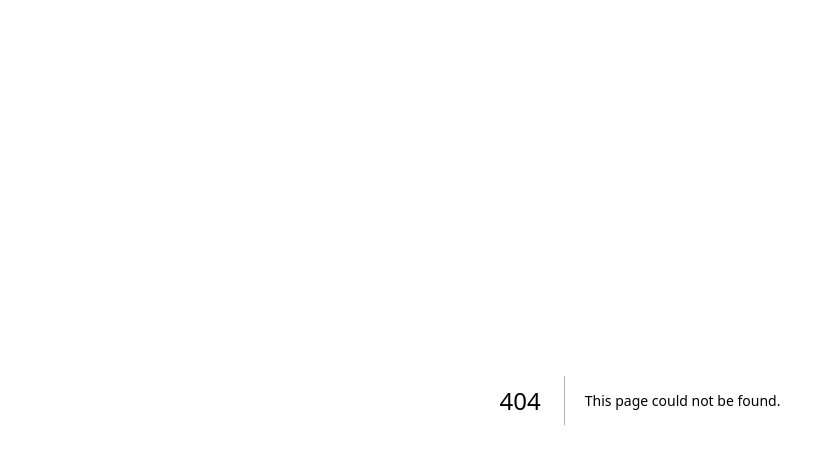
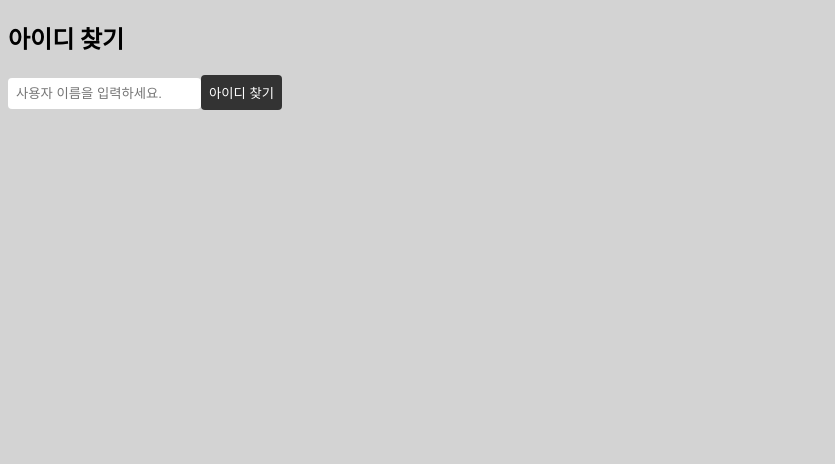
Before and after one commit to NekoNyangYee/login-full-stack, a Next.js app in the folder frontend/: page /auth/missingid in a window 1280 px wide. Before the commit this address had no page. Shown: the top 464 px of the page, without its empty margins (0-835 px from the left). Built offline with nearby package versions, Linux system fonts and the light colour scheme.

Commit message:
아이디 찾기 기능 추가

```diff
--- a/frontend/app/auth/login.page.tsx
+++ b/frontend/app/auth/login.page.tsx
@@ -67,6 +67,7 @@ export default function LoginPage() {
                 </div>
                 <button type="submit">로그인</button>
 
+                <p>아이디를 잊으셨나요? <Link href="/auth/missingid">아이디 찾기</Link></p>
                 <p>비밀번호를 잊으셨나요? <Link href="/auth/forgotpassword">비밀번호 찾기</Link></p>
                 <p>아직 회원이 아니신가요? <Link href="/signup">회원가입</Link></p>
             </form>
--- /dev/null
+++ b/frontend/app/auth/missingid/MissingIdComponent.tsx
@@ -0,0 +1,51 @@
+"use client"
+
+import React, { useState } from "react";
+import axios from "axios";
+import { useRouter } from "next/navigation";
+
+import '../../../public/scss/main.scss'
+
+export const MissingIdComponent = () => {
+    const [userName, setUserName] = useState<string>('');
+    const [message, setMessage] = useState<string>('');
+
+    const router = useRouter();
+
+    const handleFindId = async (event: React.FormEvent<HTMLFormElement>) => {
+        event.preventDefault();
+        try {
+            // 클라이언트 측 코드
+            const response = await axios.post('http://localhost:5000/api/auth/missing-id', { username: userName });
+            alert(`${userName}님의 이메일은 ${response.data.email} 입니다.\n 확인 후 로그인해주세요.`);
+            router.push('/');
+        } catch (error: any) {
+            if (error.response) {
+                // 요청이 이루어졌고 서버가 2xx 범위가 아닌 상태 코드로 응답
+                setMessage(error.response.data.message);
+            } else if (error.request) {
+                // 요청이 이루어 졌으나 응답을 받지 못함
+                setMessage('No response from server.');
+            } else {
+                // 요청을 설정하는 중에 문제가 발생함
+                setMessage(error.message);
+            }
+        }
+    }
+    return (
+        <div>
+            <h2>아이디 찾기</h2>
+            <form onSubmit={handleFindId}>
+                <input
+                    type="text"
+                    value={userName}
+                    onChange={(e) => setUserName(e.target.value)}
+                    required
+                    placeholder="사용자 이름을 입력하세요."
+                />
+                <button type="submit">아이디 찾기</button>
+            </form>
+            {message && <p>{message}</p>}
+        </div>
+    );
+}
--- /dev/null
+++ b/frontend/app/auth/missingid/page.tsx
@@ -0,0 +1,12 @@
+import React from "react";
+import { MissingIdComponent } from "./MissingIdComponent";
+
+const MissingIdPage = () => {
+    return (
+        <div>
+            <MissingIdComponent />
+        </div>
+    );
+}
+
+export default MissingIdPage;
```
Also changed, not shown: 1 other file (tests, documents, lock files or other folders).
